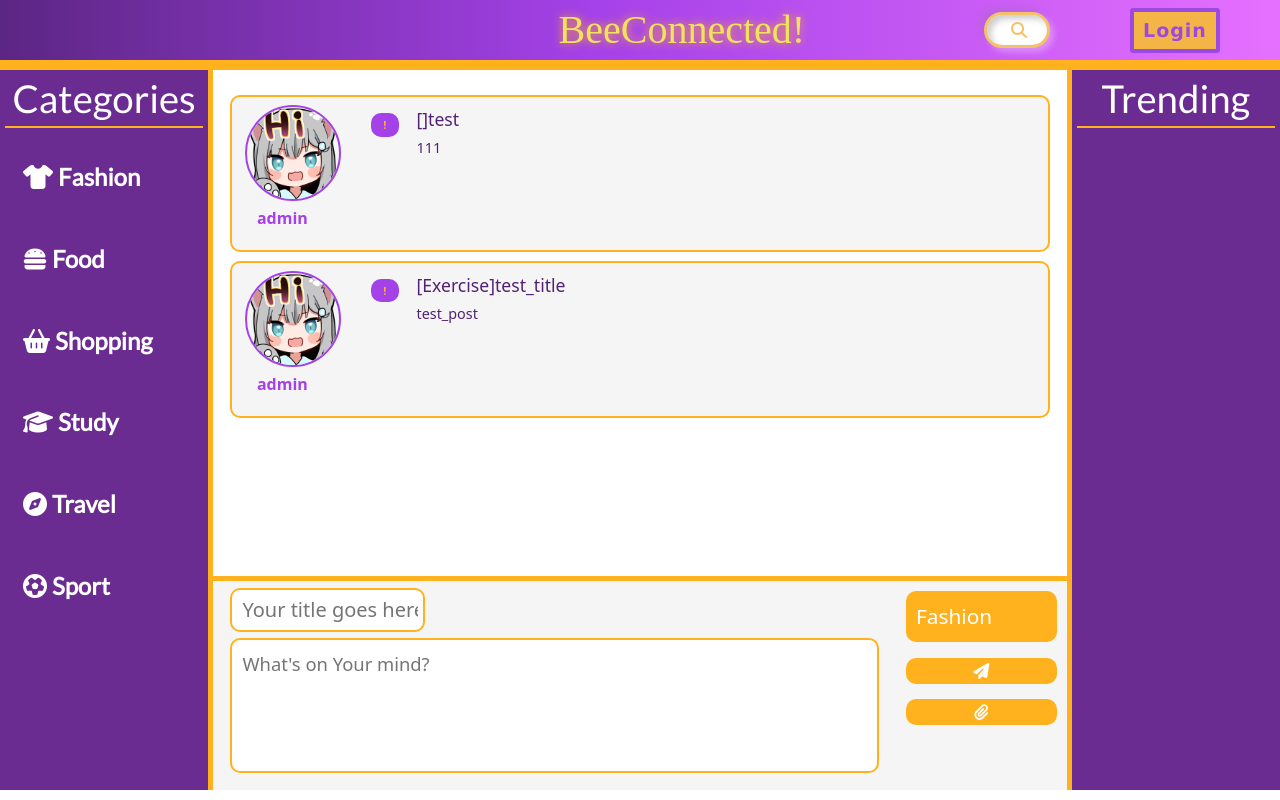
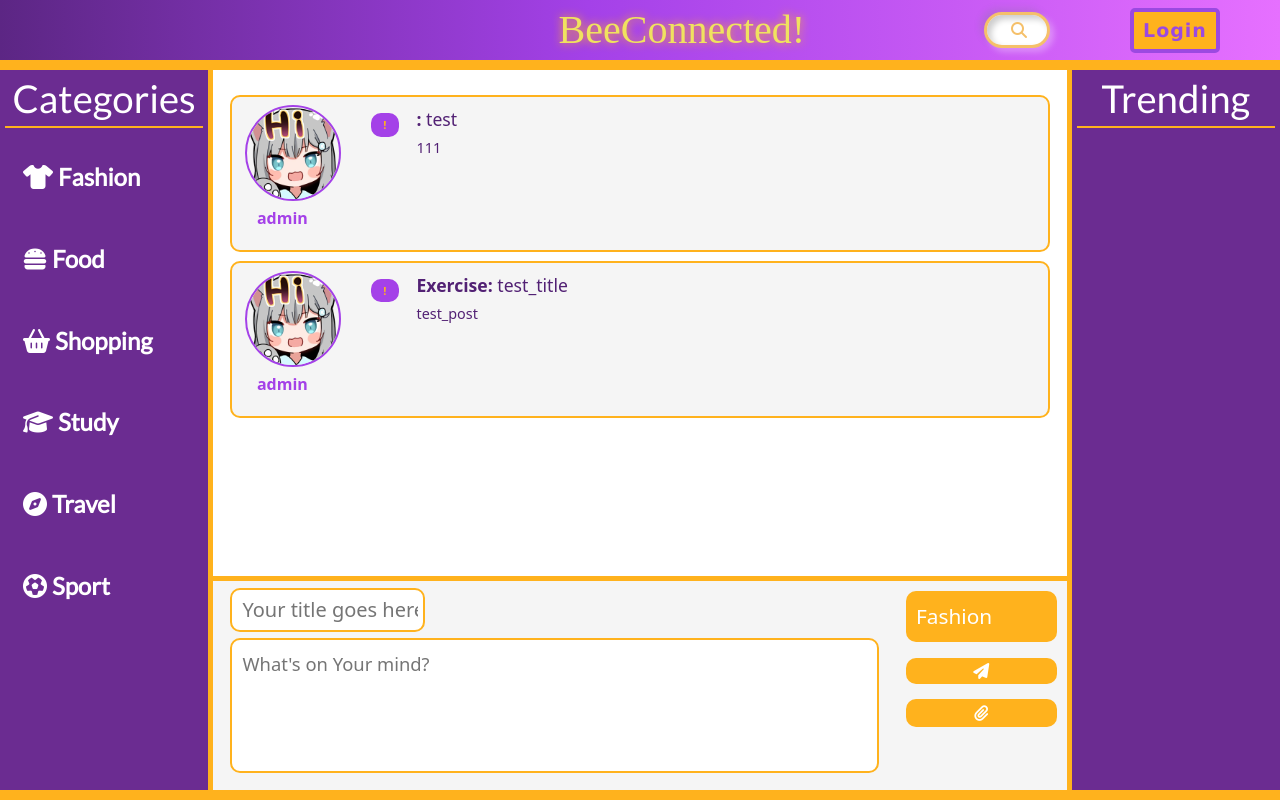
Before and after one commit to pplulee/UoM_Bee-Connected, a PHP site: page / in a window 1280 px wide. Run offline with PHP 8.4, Linux system fonts and the light colour scheme; data comes from the database, SQL or seed files in the repository; data that the repository does not hold is empty; style sheets or scripts are compiled from the project's sources; some libraries are stand-ins or nearby versions; some web fonts are replaced.

Commit message:
Changed dropdown colors, made attachement button function not finished yet

```diff
--- a/index.php
+++ b/index.php
@@ -52,7 +52,7 @@
                                             </button>
                                         </div>
                                         <div class = 'post_content' >
-                                            <h1>[{$row["category"]}]{$row["title"]}</h1>
+                                            <h1><b>{$row["category"]}:</b> {$row["title"]}</h1>
                                             <p id = 'post_content_p'>{$row["content"]}</p>
                                             <button onclick='read_more()' id='readmore()'>Read more</button>
                                         </div>
@@ -82,8 +82,10 @@
                             </select>
                             <button class="send_post" name="send_post" type=submit><i
                                         class="fa-solid fa-paper-plane"></i></button>
-                            <button class="send_post" name="attachment" type=submit><i
-                                        class="fa-solid fa-paperclip"></i></button>
+
+                            <input id="browse" type="file" name="pic" hidden>
+                            <input class="btn btn-primary" type="submit" name="upload" value="UPDATE" hidden>
+                            <label for="browse" class="send_post" ><i class="fa-solid fa-paperclip"></i></label>
                         </div>
                     </form>
                 </div>
--- a/resources/css/index.css
+++ b/resources/css/index.css
@@ -1,6 +1,9 @@
 body, .main {
     height: 100%;
     overflow: hidden;
+}
+.main{
+    border-bottom: 10px solid #FFB21D;
 }
 .container-fluid{
     width: 100%;
@@ -129,6 +132,8 @@
     width: 20%;
     top: 0;
     right: 0;
+    text-align: center;
+    align-content: center;
 }
 
 .send_post {
@@ -140,7 +145,9 @@
     border-radius: 10px;
     color: white;
 }
-
+.choose_submit label{
+    padding: 2px; !important;
+}
 .send_post:hover, .choose_submit select:hover {
     background: #a441e8;
     color: #FFB21D;
@@ -273,9 +280,9 @@
     left: 60%;
     cursor: pointer;
     box-shadow: 0 0 1px #a441e8,
-    0 0 3px #a441e8,
-    0 0 15px #a441e8,
-    0 0 30px #a441e8;
+    0 0 5px #a441e8,
+    0 0 25px #a441e8,
+    0 0 50px #a441e8;
 }
 .img_name_report button:hover .text_2{
     opacity: 100;
--- a/resources/css/navigation.css
+++ b/resources/css/navigation.css
@@ -131,7 +131,7 @@
     color: #F5C06A;
 }
 
-span{
+.profile span{
     position: relative;
     display: inline-flex;
     width: 90px;
@@ -139,7 +139,7 @@
     margin-left: 40%;
     margin-top: 5px;
 }
-span a{
+.profile span a{
     font-size: 19px;
     font-weight: bold;
     letter-spacing: 1px;
@@ -148,9 +148,10 @@
     transition: transform .25s;
     font-family: "Verdana", serif;
 
+
 }
-span a:before,
-span a:after{
+.profile span a:before,
+.profile span a:after{
     position: absolute;
     content: "Login";
     height: 45px;
@@ -160,17 +161,17 @@
     justify-content: center;
     border: 4px solid #9B49E1;
     box-sizing: border-box;
-    border-radius: 3px;
+    border-radius: 5px;
 }
-span a:before{
+.profile span a:before{
     color: #9B49E1;
-    background: #F4B546;
+    background: #FFB21D;
     transform: rotateY(0deg) translateZ(25px);
 }
-span a:after{
-    color: #F4B546;
+.profile span a:after{
+    color: #FFB21D;
     transform: rotateX(90deg) translateZ(25px);
 }
-span a:hover{
+.profile span a:hover{
     transform: translateZ(-25px) rotateX(-90deg);
 }
```
Also changed, not shown: other parts of resources/css/navigation.css (+13 -13 lines), 1 other file.
